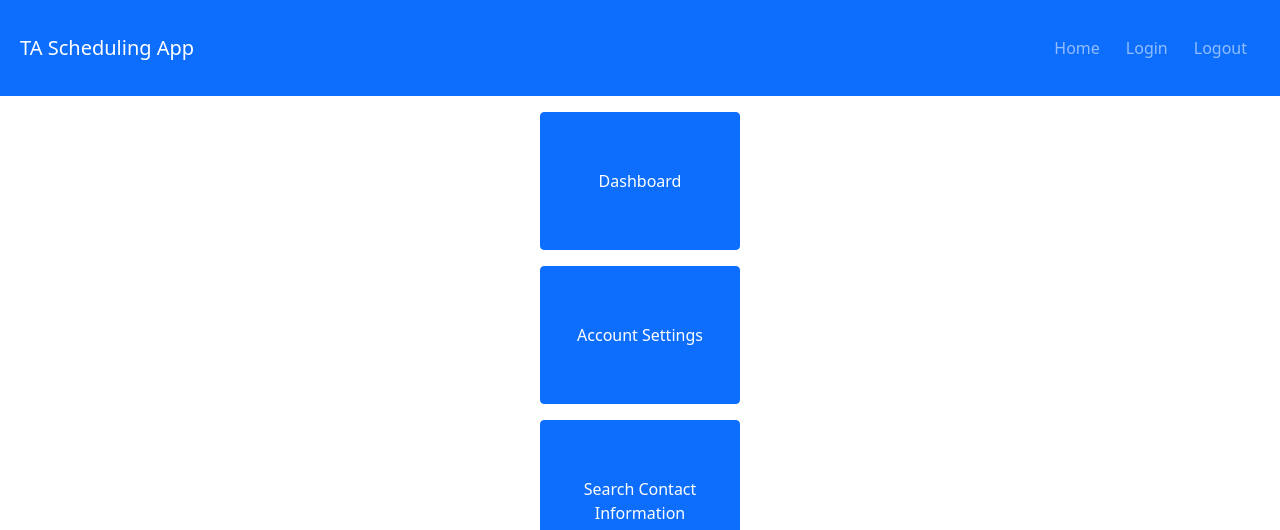
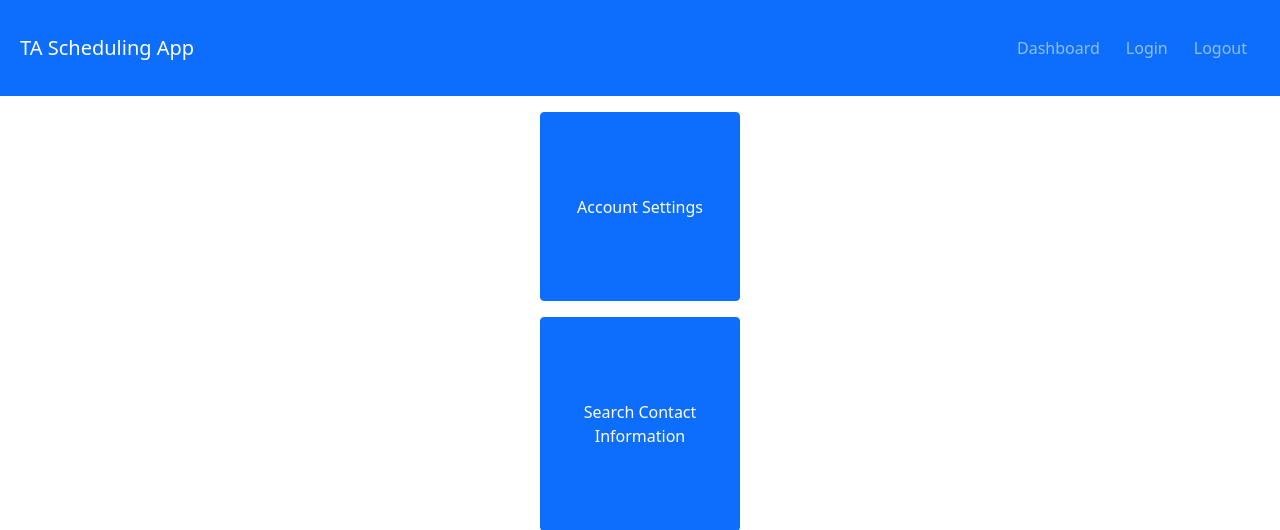
Before and after one commit to JacobRyanHanson/CS361-Project, a Django app: page / in a window 1280 px wide. Shown: the top 530 px of the page. Run offline with Django 4.2, Linux system fonts and the light colour scheme.

Commit message:
Move dashboard to nav bar and add url skeleton

```diff
--- a/TA_Scheduling_Project/urls.py
+++ b/TA_Scheduling_Project/urls.py
@@ -21,4 +21,16 @@
 urlpatterns = [
     path('admin/', admin.site.urls),
     path('', Home.as_view()),
+    # Temporarily using Home instead of their own template.
+    path('account-settings/', Home.as_view(), name='account_settings'),
+    path('search-contact-information/', Home.as_view(), name='search_contact_information'),
+    path('send-notifications/', Home.as_view(), name='send_notifications'),
+    path('ta-dashboard/', Home.as_view(), name='ta_dashboard'),
+    path('instructor-dashboard/', Home.as_view(), name='instructor_dashboard'),
+    path('admin-dashboard/', Home.as_view(), name='admin_dashboard'),
+    path('ta-assignments/', Home.as_view(), name='ta_assignments'),
+    path('user-creation/', Home.as_view(), name='user_creation'),
+    path('section-creation/', Home.as_view(), name='section_creation'),
+    path('course-creation/', Home.as_view(), name='course_creation'),
+    path('user-management/', Home.as_view(), name='user_management'),
 ]
--- a/templates/home.html
+++ b/templates/home.html
@@ -11,10 +11,9 @@
 <body>
     {% include 'partials/header.html' %}
     <div class="main-container">
-        <button class="btn btn-primary nav-btn">Dashboard</button>
-        <button class="btn btn-primary nav-btn">Account Settings</button>
-        <button class="btn btn-primary nav-btn">Search Contact Information</button>
-        <button class="btn btn-primary nav-btn">Send Notifications</button>
+        <button class="btn btn-primary nav-btn" onclick="window.location.href='{% url 'account_settings' %}'">Account Settings</button>
+        <button class="btn btn-primary nav-btn" onclick="window.location.href='{% url 'search_contact_information' %}'">Search Contact Information</button>
+        <button class="btn btn-primary nav-btn" onclick="window.location.href='{% url 'send_notifications' %}'">Send Notifications</button>
     </div>
     {% include 'partials/footer.html' %}
     <script src="https://cdn.jsdelivr.net/npm/bootstrap@5.1.3/dist/js/bootstrap.bundle.min.js"></script>
--- a/templates/partials/header.html
+++ b/templates/partials/header.html
@@ -5,23 +5,24 @@
     <div class="h-container">
         <nav class="navbar navbar-expand-lg navbar-dark bg-primary">
             <div class="app-name">
-                <a class="navbar-brand" href="#">TA Scheduling App</a>
+                <a class="navbar-brand" href="/">TA Scheduling App</a>
             </div>
 
             <div id="navbarNav">
                 <ul class="navbar-nav">
                     <li class="nav-item">
-                        <a class="nav-link" href="#">Home</a>
+                        <a class="nav-link" href="#">Dashboard</a>
                     </li>
+
                     <li class="nav-item">
                         <a class="nav-link" href="#">Login</a>
                     </li>
+
                     <li class="nav-item">
                         <a class="nav-link" href="#">Logout</a>
                     </li>
                 </ul>
             </div>
         </nav>
-
     </div>
 </header>
```
